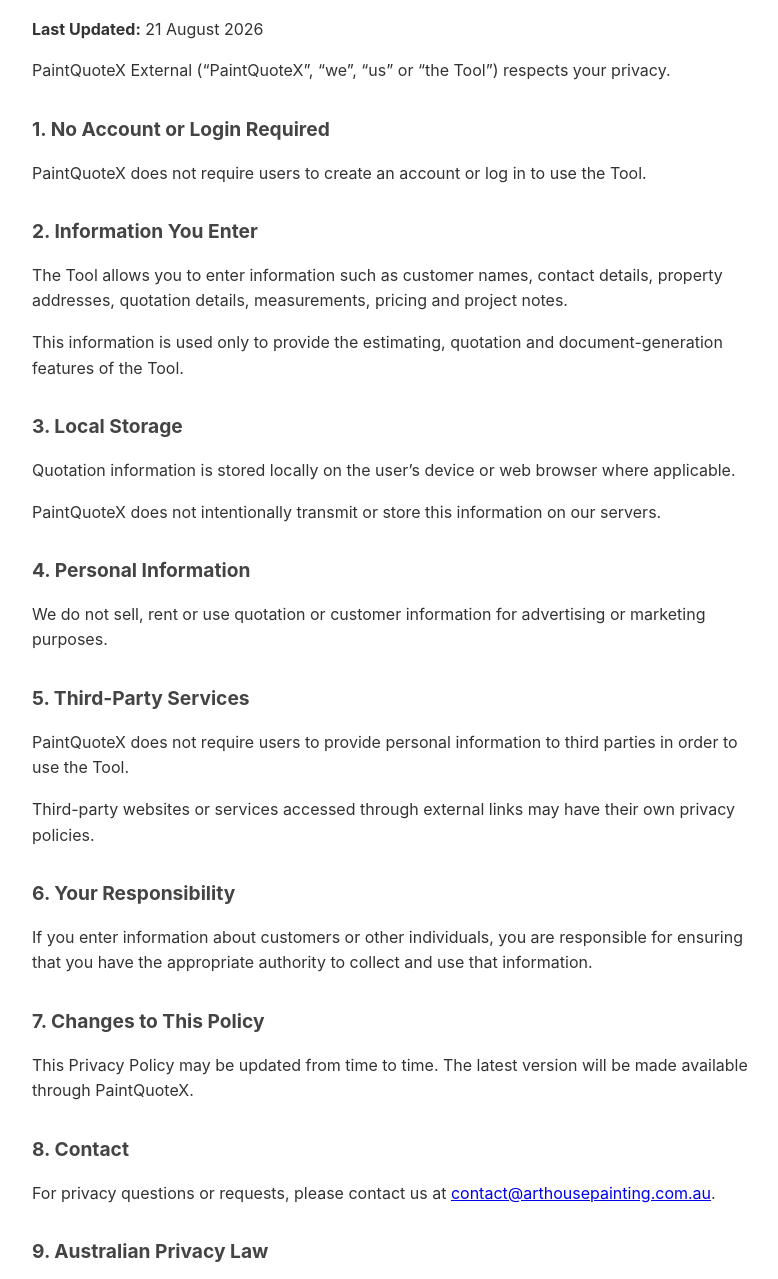
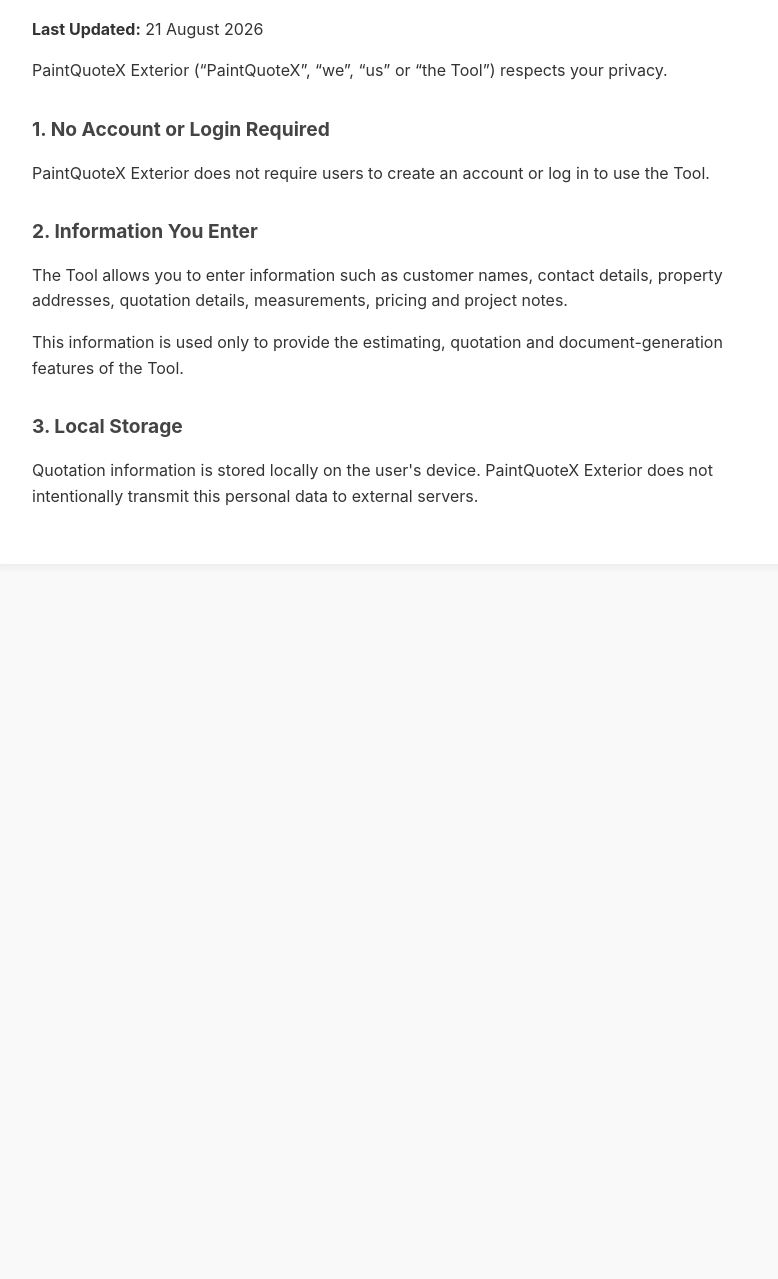
Before and after one commit to arthousepaintingau/Art-house-external-estimator, a plain HTML site: page privacy.html in a window 1280 px wide. Shown: the part 153-1432 px from the top of the page, without its empty margins (248-1026 px from the left). After the commit the page ends 800 px from the top, so only its background shows below. Drawn offline with Linux system fonts and the light colour scheme.

Commit message:
Update title and references from PaintQuoteX to Exterior

```diff
--- a/privacy.html
+++ b/privacy.html
@@ -3,7 +3,7 @@
 <head>
     <meta charset="UTF-8">
     <meta name="viewport" content="width=device-width, initial-scale=1.0">
-    <title>Privacy Policy - PaintQuoteX</title>
+    <title>Privacy Policy - PaintQuoteX Exterior</title>
     <style>
         body { font-family: -apple-system, BlinkMacSystemFont, "Segoe UI", Roboto, Helvetica, Arial, sans-serif; line-height: 1.6; color: #333; max-width: 800px; margin: 0 auto; padding: 20px; background-color: #f9f9f9; }
         .container { background-color: #fff; padding: 40px; border-radius: 8px; box-shadow: 0 4px 6px rgba(0,0,0,0.05); }
@@ -14,39 +14,19 @@
 </head>
 <body>
     <div class="container">
-        <h1>PaintQuoteX External — Privacy Policy</h1>
+        <h1>PaintQuoteX Exterior — Privacy Policy</h1>
         <p><strong>Last Updated:</strong> 21 August 2026</p>
-        <p>PaintQuoteX External (“PaintQuoteX”, “we”, “us” or “the Tool”) respects your privacy.</p>
+        <p>PaintQuoteX Exterior (“PaintQuoteX”, “we”, “us” or “the Tool”) respects your privacy.</p>
 
         <h2>1. No Account or Login Required</h2>
-        <p>PaintQuoteX does not require users to create an account or log in to use the Tool.</p>
+        <p>PaintQuoteX Exterior does not require users to create an account or log in to use the Tool.</p>
 
         <h2>2. Information You Enter</h2>
         <p>The Tool allows you to enter information such as customer names, contact details, property addresses, quotation details, measurements, pricing and project notes.</p>
         <p>This information is used only to provide the estimating, quotation and document-generation features of the Tool.</p>
 
         <h2>3. Local Storage</h2>
-        <p>Quotation information is stored locally on the user’s device or web browser where applicable.</p>
-        <p>PaintQuoteX does not intentionally transmit or store this information on our servers.</p>
-
-        <h2>4. Personal Information</h2>
-        <p>We do not sell, rent or use quotation or customer information for advertising or marketing purposes.</p>
-
-        <h2>5. Third-Party Services</h2>
-        <p>PaintQuoteX does not require users to provide personal information to third parties in order to use the Tool.</p>
-        <p>Third-party websites or services accessed through external links may have their own privacy policies.</p>
-
-        <h2>6. Your Responsibility</h2>
-        <p>If you enter information about customers or other individuals, you are responsible for ensuring that you have the appropriate authority to collect and use that information.</p>
-
-        <h2>7. Changes to This Policy</h2>
-        <p>This Privacy Policy may be updated from time to time. The latest version will be made available through PaintQuoteX.</p>
-
-        <h2>8. Contact</h2>
-        <p>For privacy questions or requests, please contact us at <a href="mailto:contact@arthousepainting.com.au">contact@arthousepainting.com.au</a>.</p>
-
-        <h2>9. Australian Privacy Law</h2>
-        <p>This Privacy Policy is intended to operate consistently with applicable Australian privacy laws, including the Privacy Act 1988 (Cth) where applicable.</p>
+        <p>Quotation information is stored locally on the user's device. PaintQuoteX Exterior does not intentionally transmit this personal data to external servers.</p>
     </div>
 </body>
 </html>
```
